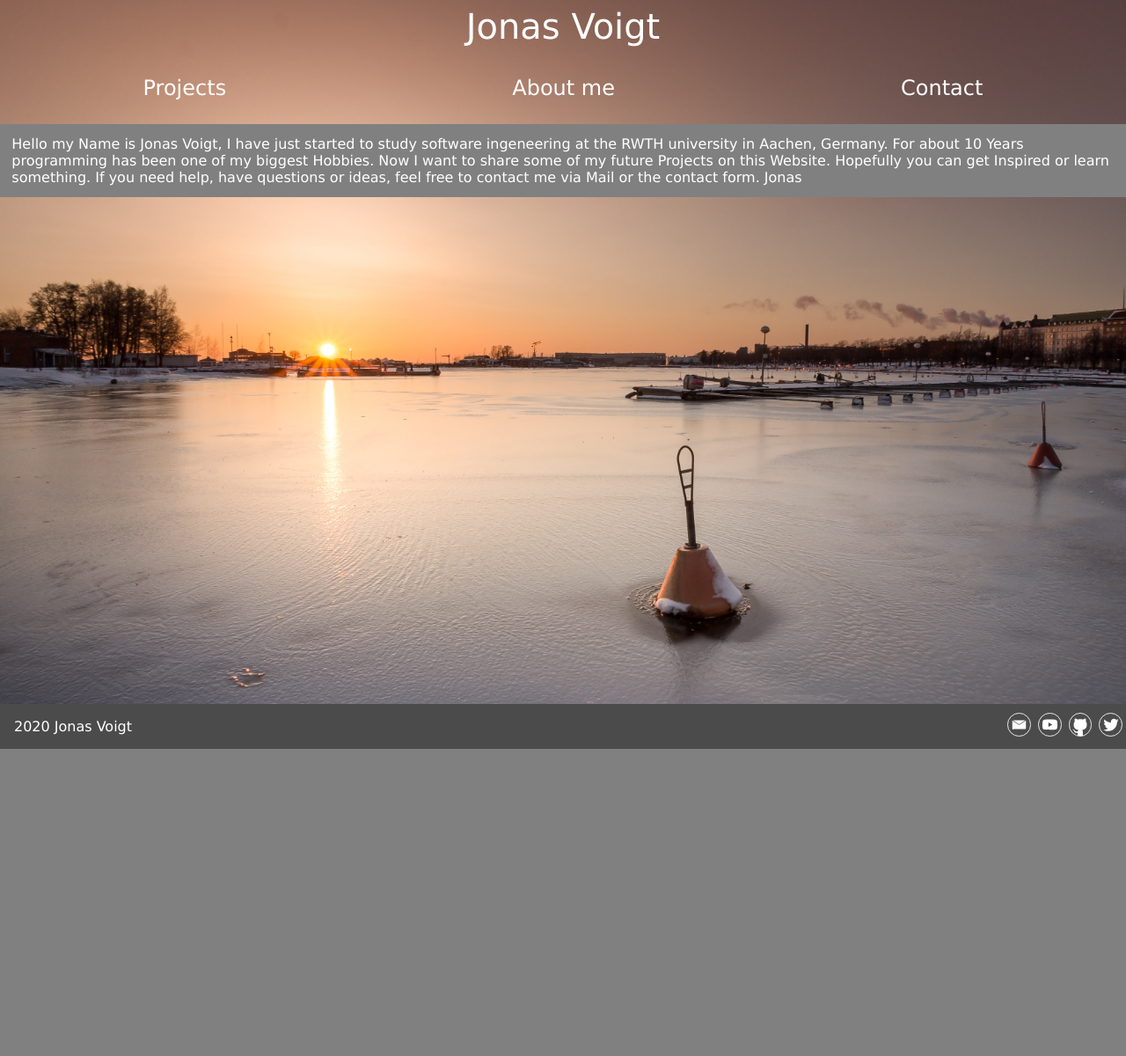
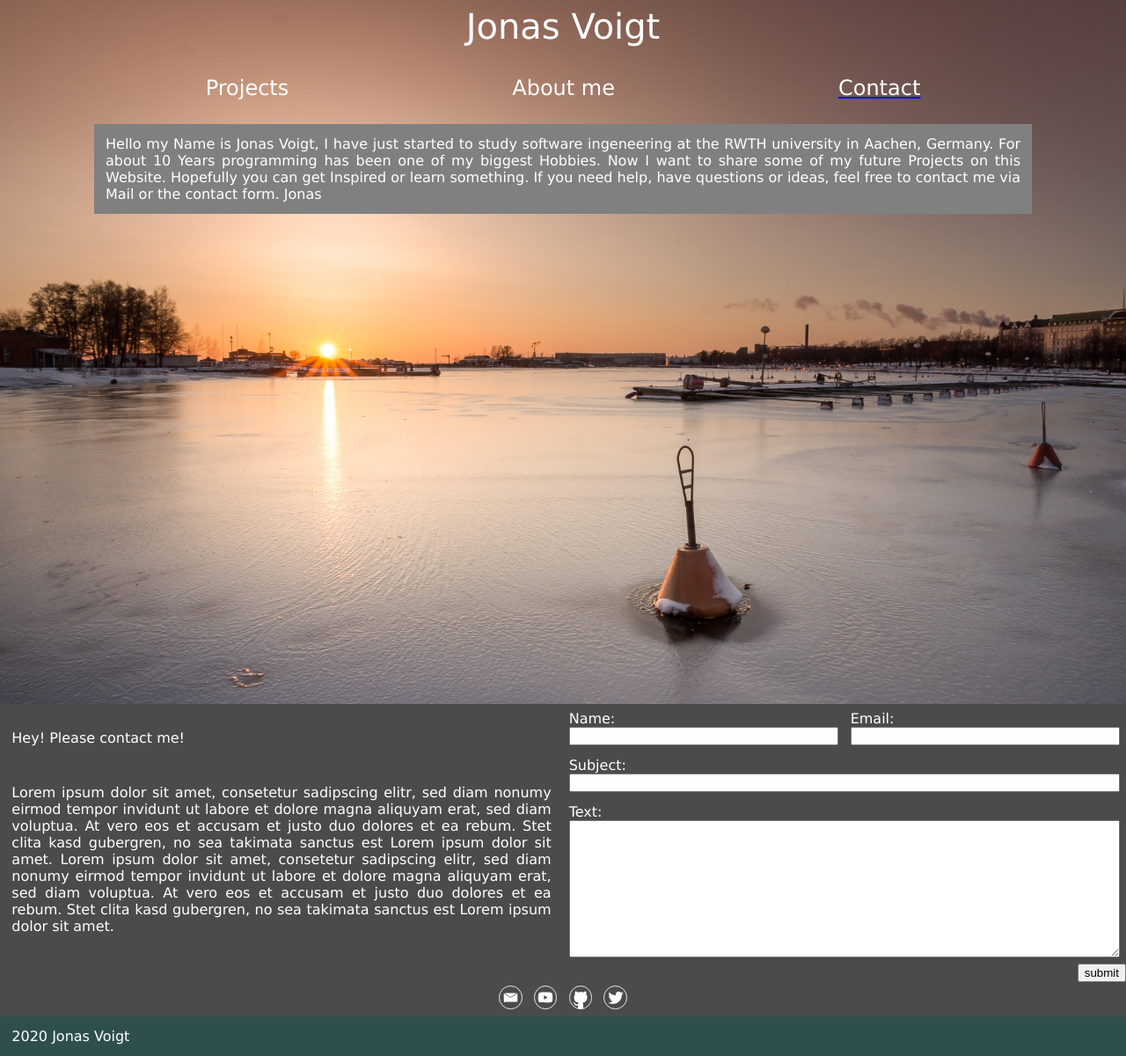
Before and after one commit to JonasVgt/Hompage-V1, a PHP site: page /home.php in a window 1280 px wide. Shown: the whole page at 88% size. Before the commit the page ends 851 px from the top, so only its background shows below. Run offline with PHP 8.4, Linux system fonts and the light colour scheme.

Commit message:
Footer Contact-Form

```diff
--- /dev/null
+++ b/contactform.php
@@ -0,0 +1,87 @@
+<!DOCTYPE html>
+
+
+<style>
+.inputfield {
+    display: flex;
+    flex-direction: column;
+    text-align: left;
+    padding: 5pt;
+}
+
+.contactform {
+    display: flex;
+    flex-direction: row;
+    justify-content: space-around;
+    flex-wrap: wrap;
+}
+
+input {
+    width: auto;
+}
+
+form {
+    flex:1;
+    max-width: 500pt;
+}
+
+#infotext{
+    flex:1;
+    max-width: 500pt;
+    min-width: 200pt;
+}
+
+
+textarea{
+    resize: vertical;
+    max-height: 200pt;
+}
+</style>
+
+<div class="contactform">
+
+
+    <div id="infotext">
+        <p>
+            Hey! Please contact me!
+        </p>
+
+        <p>Lorem ipsum dolor sit amet, consetetur sadipscing elitr, sed diam nonumy eirmod tempor invidunt ut labore et
+            dolore magna aliquyam erat, sed diam voluptua. At vero eos et accusam et justo duo dolores et ea rebum. Stet
+            clita kasd gubergren, no sea takimata sanctus est Lorem ipsum dolor sit amet. Lorem ipsum dolor sit amet,
+            consetetur sadipscing elitr, sed diam nonumy eirmod tempor invidunt ut labore et dolore magna aliquyam erat,
+            sed
+            diam voluptua. At vero eos et accusam et justo duo dolores et ea rebum. Stet clita kasd gubergren, no sea
+            takimata sanctus est Lorem ipsum dolor sit amet.</p>
+    </div>
+
+    <form>
+
+        <div style="display: flex; flex-wrap: wrap;">
+            <div class="inputfield" style="flex:1;" >
+                <label for="fname">Name:</label>
+                <input type="text" name="name" id="fname">
+            </div>
+            <div class="inputfield"style="flex:1">
+                <label for="femaie">Email:</label>
+                <input type="email" name="email" id="femail">
+            </div>
+
+        </div>
+        <div>
+            <div class="inputfield">
+                <label for="fsubject">Subject:</label>
+                <input type="text" name="subject" id="fsubject">
+            </div>
+            <div class="inputfield">
+                <label for="ftext">Text:</label>
+                <textarea  name="text" id="ftext" cols="30" rows="10"></textarea>
+            </div>
+        </div>
+        <div style="text-align: right;">
+            <input type="submit" value="submit">
+        </div>
+
+    </form>
+
+</div>
--- a/footer.html
+++ /dev/null
@@ -1,20 +0,0 @@
-<footer>
-    <p id="licence">2020 Jonas Voigt</p>
-
-    <a href="mailto: jonas17voigt@gmail.com" target="_blank">
-        <img class="social-media-link" src="Icons/Mail.svg" type="image/svg" />
-    </a>
-
-    <a href="https://youtube.com" target="_blank">
-        <img class="social-media-link" src="Icons/Youtube.svg" type="image/svg" />
-    </a>
-
-    <a href="https://github.com" target="_blank">
-        <img class="social-media-link" src="Icons/Github.svg" type="image/svg" />
-    </a>
-
-    <a href="https://twitter.com" target="_blank">
-        <img class="social-media-link" src="Icons/Twitter.svg" type="image/svg" />
-    </a>
-
-</footer>
--- /dev/null
+++ b/footer.php
@@ -0,0 +1,53 @@
+<!DOCTYPE html>
+<style>
+footer {
+    display: flex;
+    flex-direction: column;
+    align-items: normal;
+    overflow: hidden;
+    width: 100%;
+    background-color: #4b4b4b;
+    text-align: center;
+    overflow: hidden;
+}
+
+.social-media-link {
+    margin: 0pt;
+    padding: 3pt;
+    width: 20pt;
+    height: 20pt;
+
+}
+
+#licence {
+    background-color: darkslategray;
+    margin: 0;
+}
+</style>
+
+<footer id="contact">
+
+    <?php
+    include("contactform.php");
+    ?>
+
+
+
+    <div>
+        <a href="mailto: jonas17voigt@gmail.com" target="_blank">
+            <img class="social-media-link" src="Icons/Mail.svg" type="image/svg" /></a>
+
+        <a href="https://youtube.com" target="_blank">
+            <img class="social-media-link" src="Icons/Youtube.svg" type="image/svg" /></a>
+
+        <a href="https://github.com" target="_blank">
+            <img class="social-media-link" src="Icons/Github.svg" type="image/svg" /></a>
+
+        <a href="https://twitter.com" target="_blank">
+            <img class="social-media-link" src="Icons/Twitter.svg" type="image/svg" /></a>
+    </div>
+
+    <p id="licence">2020 Jonas Voigt</p>
+
+
+</footer>
--- a/home.php
+++ b/home.php
@@ -8,23 +8,27 @@
 </head>
 
 <body style="
-background-image: url('background.jpg');
-background-repeat: no-repeat;
-background-position: center top;
-background-size: auto 800pt;">
+    background-image: url('background.jpg');
+    background-repeat: no-repeat;
+    background-position: center top;
+    background-size: auto 800pt;">
 
     <div class="wrapper">
         <div class="title">Jonas Voigt</div>
 
         <header>
+
             <div class="header-button">Projects</div>
             <div class="header-button">About me</div>
-            <div class="header-button">Contact</div>
+            <a href="#contact">
+                <div class="header-button">Contact</div>
+            </a>
         </header>
 
 
         <div class="textbox">
             <p>
+
                 Hello my Name is Jonas Voigt,
                 I have just started to study software ingeneering at the RWTH university in Aachen, Germany.
                 For about 10 Years programming has been one of my biggest Hobbies. Now I want to share some of my future
@@ -38,7 +42,7 @@ background-size: auto 800pt;">
 
         </div>
     </div>
-    <?php include "footer.html" ?>
+    <?php include "footer.php" ?>
 
 </body>
 
--- a/style.css
+++ b/style.css
@@ -3,6 +3,9 @@ html {
 
   font-family: Verdana, Geneva, sans-serif;
   font-size: 1em;
+
+  scroll-behavior: smooth;
+
 }
 
 body {
@@ -30,7 +33,7 @@ header {
 
 .header-button {
   user-select: none;
-
+  color: white;
   font-size: 1.5em;
 }
 
@@ -47,34 +50,9 @@ header {
   text-decoration: underline;
 }
 
-footer {
-
-  bottom: 0;
-
-  display: flex;
-  overflow: hidden;
-  align-items: center;
-  justify-content: flex-end;
-
-  width: 100%;
-
-  background-color: #4b4b4b;
-}
-
-.social-media-link {
-  margin: 0pt;
-  padding: 3pt;
-  width: 20pt;
-  height: 20pt;
-}
-
-#licence {
-  flex: 1;
-  margin: 2pt;
-}
-
 p{
  padding: 10pt;
+ text-align: justify;
 }
 
 
@@ -84,6 +62,7 @@ p{
 }
 
 .wrapper{
-
+  margin: auto;
+  max-width: 800pt;
   min-height: 100vh;
 }
```
